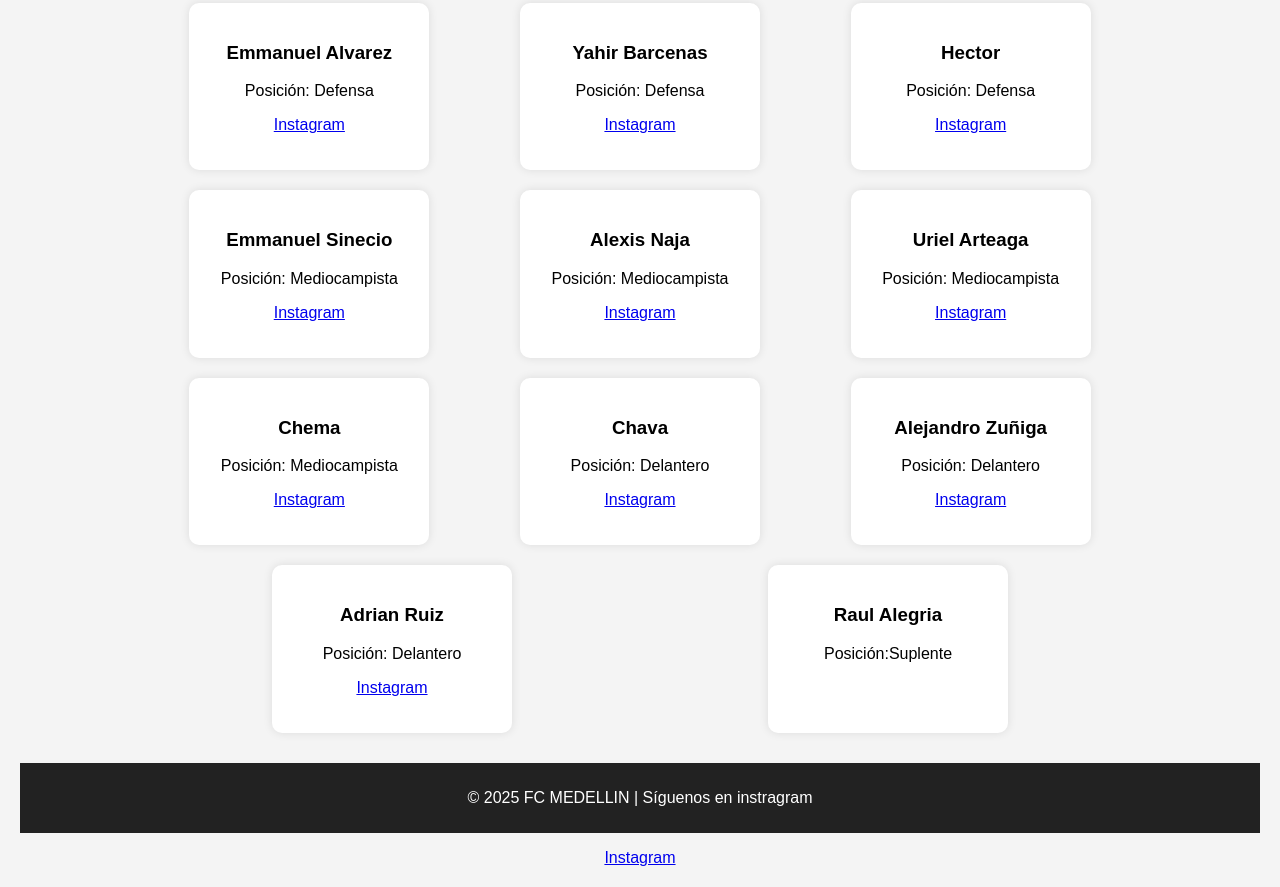
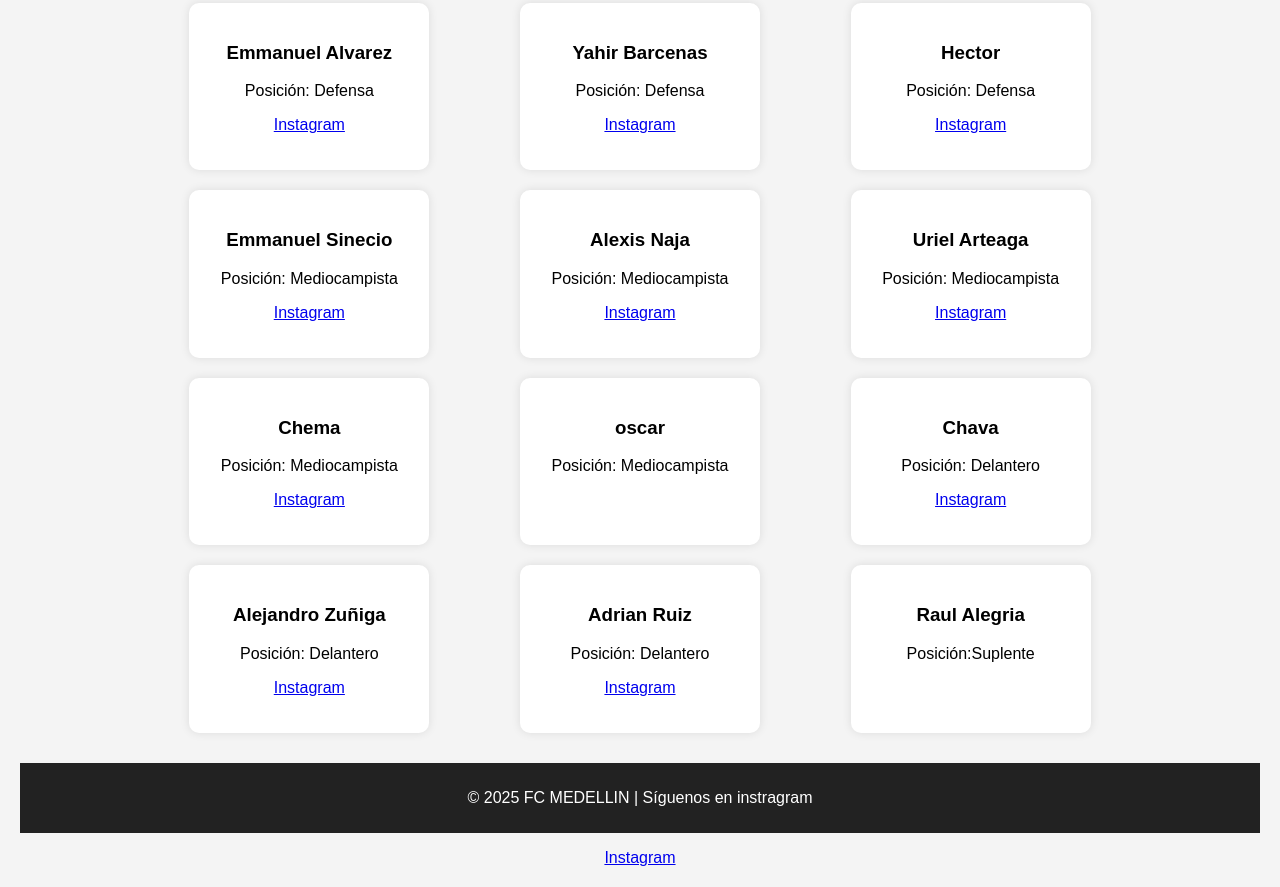
Before and after one commit to ninini-prog/FC-MEDELLIN03, a plain HTML site: page index.html in a window 1280 px wide. Shown: the part 824-1711 px from the top of the page. Drawn offline with Linux system fonts and the light colour scheme.

Commit message:
Update index.html

```diff
--- a/index.html
+++ b/index.html
@@ -96,10 +96,12 @@
             <div class="player"><h3>Alexis Naja</h3><p>Posición: Mediocampista</p><a href="https://www.instagram.com/naja_alexis?igsh=MXJydDQ4ZDRuZWR1YQ=="_blank">Instagram</a></p></div>
             <div class="player"><h3>Uriel Arteaga</h3><p>Posición: Mediocampista</p><a href="https://www.instagram.com/uriel.avil?igsh=MTJ5anE1dTdidzV4OA=="_blank">Instagram</a></p></div>
             <div class="player"><h3>Chema </h3><p>Posición: Mediocampista</p><a href="https://www.instagram.com/josemariacabreraolvera?igsh=MmxtOWR4ODExOXc4"_blank">Instagram</a></p></div>
+           <div class="player"><h3>oscar </h3><p>Posición: Mediocampista </p></div>
             <div class="player"><h3>Chava </h3><p>Posición: Delantero</p><a href="https://www.instagram.com/aldair.6660?igsh=YXU5Mnc3NHpkejI0"_blank">Instagram</a></p></div>
             <div class="player"><h3>Alejandro Zuñiga </h3><p>Posición: Delantero</p><a href="https://www.instagram.com/__zuniga_2802?igsh=cGlnNWY1NWRwYWN0"_blank">Instagram</a></p></div>
             <div class="player"><h3>Adrian Ruiz</h3><p>Posición: Delantero</p><a href="https://www.instagram.com/adrianruiz_ruiz?igsh=bnNscjh0amdnNGY5_blank">Instagram</a></p></div>
             <div class="player"><h3>Raul Alegria</h3><p>Posición:Suplente </p></div>
+
 
         </div>
     </div>
```
